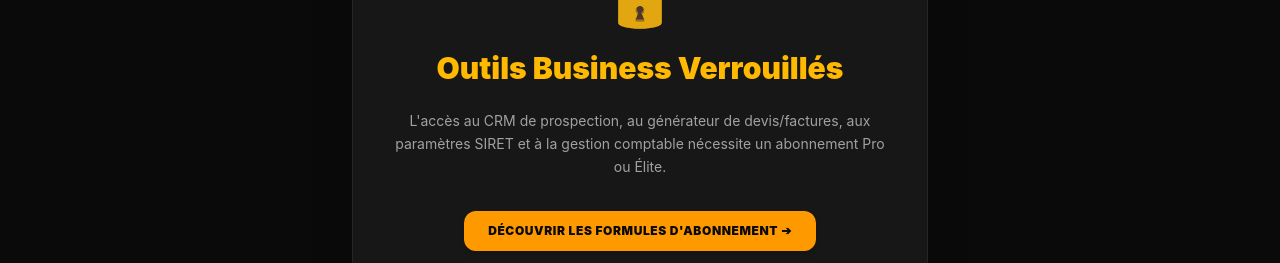
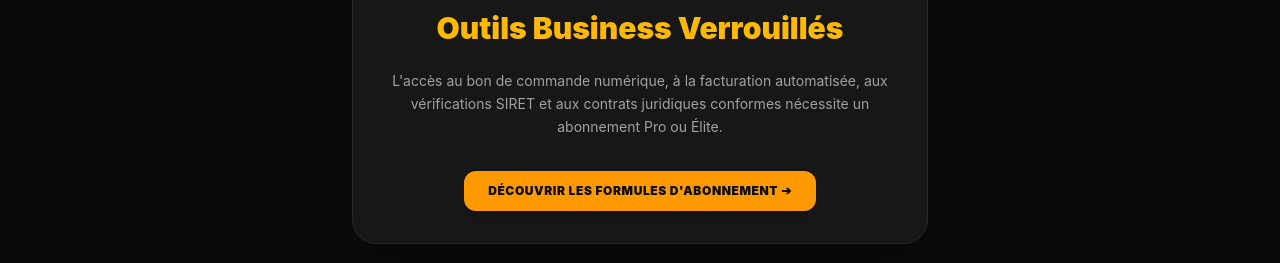
Before and after one commit to cloudshellsystem/boke, a React (Vite) app: page /espace-pro in a window 1280 px wide. Shown: the part 292-555 px from the top of the page. Built offline with nearby package versions, Linux system fonts and the light colour scheme; no server answers.

Commit message:
fix: epuration complete design espace pro et onglet tarifs

```diff
--- a/src/App.jsx
+++ b/src/App.jsx
@@ -11,13 +11,13 @@ import CreatorDirectory from "./components/CreatorDirectory";
 import ForumPage from "./components/ForumPage";
 import AdminForumModeration from "./components/AdminForumModeration";
 import EspaceMembrePro from "./components/EspaceMembrePro";
-import Abonnes from "./components/Abonnes";
+import TarifsPage from "./components/TarifsPage"; // Page des tarifs dédiée
 import Cart from "./components/Cart";
 import Checkout from "./components/Checkout";
 import CGUPage from "./components/CGUPage";
 import WhatsAppWidget from "./components/WhatsAppWidget";
 import Footer from "./components/Footer";
-import AuthModal from "./components/AuthModal"; // 🚀 Import de la modale jaune officielle
+import AuthModal from "./components/AuthModal";
 
 // Initialisation de Google Analytics 4
 ReactGA.initialize("G-FVFKNP75BZ");
@@ -28,14 +28,14 @@ const NAV_LINKS_DATA = {
     { to: "/creators", label: "Créateurs" },
     { to: "/forum", label: "Forum" },
     { to: "/espace-pro", label: "Espace Pro" },
-    { to: "/abonnes", label: "Tarifs" }, // ⚡ Renommé de "Abonnés" à "Tarifs"
+    { to: "/tarifs", label: "Tarifs" },
   ],
   en: [
     { to: "/", label: "Home / Stock" },
     { to: "/creators", label: "Creators" },
     { to: "/forum", label: "Forum" },
     { to: "/espace-pro", label: "Pro Space" },
-    { to: "/abonnes", label: "Pricing" }, // ⚡ Renommé de "Subscribers" à "Pricing"
+    { to: "/tarifs", label: "Pricing" },
   ],
 };
 
@@ -140,7 +140,7 @@ function GlobalNavbar({ onOpenAuth }) {
 
           {isLoggedIn ? (
             <Link
-              to="/abonnes"
+              to="/tarifs"
               className="border-2 border-emerald-500 bg-emerald-500/10 text-emerald-400 px-3.5 py-2 rounded-xl text-xs sm:text-sm font-bold shadow-sm shadow-emerald-500/20 flex items-center gap-2 transition hover:bg-emerald-500/20"
             >
               <span className="h-2 w-2 rounded-full bg-emerald-400 animate-pulse"></span>
@@ -199,7 +199,7 @@ function AppShell() {
           <Route path="/forum" element={<ForumPage onRequireLogin={openAuth} />} />
           <Route path="/admin/moderation" element={<AdminForumModeration />} />
           <Route path="/espace-pro" element={<EspaceMembrePro onRequireLogin={openAuth} />} />
-          <Route path="/abonnes" element={<Abonnes onRequireLogin={openAuth} />} />
+          <Route path="/tarifs" element={<TarifsPage onRequireLogin={openAuth} />} />
           <Route path="/cart" element={<Cart />} />
           <Route path="/checkout" element={<Checkout />} />
           <Route path="/cgu" element={<CGUPage />} />
@@ -214,7 +214,6 @@ function AppShell() {
         }
       }} />
 
-      {/* 🚀 Intégration propre de la modale d'authentification officielle */}
       <AuthModal isOpen={showAuthModal} onClose={closeAuth} />
     </div>
   );
--- a/src/components/EspaceMembrePro.jsx
+++ b/src/components/EspaceMembrePro.jsx
@@ -1,5 +1,6 @@
 // src/components/EspaceMembrePro.jsx
 import React, { useState, useRef, useEffect } from "react";
+import { useNavigate } from "react-router-dom";
 import { formatPrice } from "../lib/formatPrice";
 import { supabase } from "../lib/supabaseClient";
 import { useAuth } from "../context/AuthContext";
@@ -31,6 +32,7 @@ function issueErrorMessage(err, isEn) {
 export default function EspaceMembrePro({ onRequireLogin }) {
   const { isLoggedIn, loading: authLoading, user } = useAuth();
   const { lang } = useLanguage();
+  const navigate = useNavigate();
   const isEn = lang === "en";
 
   const [activeTab, setActiveTab] = useState("companyConfig");
@@ -58,7 +60,6 @@ export default function EspaceMembrePro({ onRequireLogin }) {
 
   const [scriptStep, setScriptStep] = useState(1);
 
-  // Leads de démonstration pour le CRM & Scripts
   const [mockLeads] = useState([
     {
       id: 1,
@@ -73,7 +74,6 @@ export default function EspaceMembrePro({ onRequireLogin }) {
     },
   ]);
 
-  // Chargement du profil Supabase
   useEffect(() => {
     if (isLoggedIn && user) {
       supabase
@@ -116,10 +116,10 @@ export default function EspaceMembrePro({ onRequireLogin }) {
     );
   }
 
-  // 🔒 BARRIÈRE DE VERROUILLAGE ÉPURÉE
+  // 🔒 SURCOUCHE DE SÉCURITÉ MVP ÉPURÉE POUR LE SALON
   if (!isLoggedIn || !hasProTier) {
     return (
-      <div className="mx-auto w-full max-w-7xl bg-neutral-950 p-4 sm:p-8 text-neutral-200 min-h-[80vh] font-sans flex flex-col items-center justify-center">
+      <div className="mx-auto w-full max-w-7xl bg-neutral-950 p-4 sm:p-8 text-neutral-200 min-h-[70vh] font-sans flex flex-col items-center justify-center">
         <div className="max-w-xl bg-neutral-900 border border-neutral-800 p-8 rounded-3xl shadow-2xl text-center space-y-6">
           <span className="text-6xl block animate-bounce">🔒</span>
           <h1 className="text-2xl sm:text-3xl font-black text-amber-400">
@@ -127,16 +127,13 @@ export default function EspaceMembrePro({ onRequireLogin }) {
           </h1>
           <p className="text-xs sm:text-sm text-neutral-400 leading-relaxed">
             {isEn
-              ? "Access to CRM, invoice generators, SIRET settings, and legal contracts requires a Pro or Elite account."
-              : "L'accès au CRM de prospection, au générateur de devis/factures, aux paramètres SIRET et à la gestion comptable nécessite un abonnement Pro ou Élite."}
+              ? "Access to the digital order form, automated invoicing, SIRET verification, and compliant legal contracts requires a Pro or Elite subscription."
+              : "L'accès au bon de commande numérique, à la facturation automatisée, aux vérifications SIRET et aux contrats juridiques conformes nécessite un abonnement Pro ou Élite."}
           </p>
-
           <div className="pt-2">
             <button
               type="button"
-              onClick={() => {
-                window.location.href = "/";
-              }}
+              onClick={() => navigate("/tarifs")}
               className="bg-amber-500 hover:bg-amber-400 text-neutral-950 font-black px-6 py-3 rounded-xl text-xs uppercase tracking-wider transition-all duration-200 shadow-md cursor-pointer"
             >
               {isEn ? "View Subscription Plans ➔" : "Découvrir les formules d'abonnement ➔"}
@@ -157,9 +154,7 @@ export default function EspaceMembrePro({ onRequireLogin }) {
       setRestrictionModal({
         open: true,
         title: isEn ? "Pro Tier Required" : "Abonnement Pro requis",
-        text: isEn
-          ? "This tool is reserved for Pro and Elite subscribers."
-          : "Cet outil est strictement réservé aux abonnés Pro et Élite."
+        text: isEn ? "This tool is reserved for Pro and Elite subscribers." : "Cet outil est strictement réservé aux abonnés Pro et Élite."
       });
       return;
     }
@@ -168,9 +163,7 @@ export default function EspaceMembrePro({ onRequireLogin }) {
       setRestrictionModal({
         open: true,
         title: isEn ? "Elite Agency Required" : "Offre Agence Élite requise",
-        text: isEn
-          ? "This CRM & Sales area is reserved for Elite Agency members."
-          : "Cet espace CRM, Tunnels et Scripts de vente est réservé aux membres Agence Élite."
+        text: isEn ? "This CRM & Sales area is reserved for Elite Agency members." : "Cet espace CRM, Tunnels et Scripts de vente est réservé aux membres Agence Élite."
       });
       return;
     }
@@ -341,7 +334,6 @@ export default function EspaceMembrePro({ onRequireLogin }) {
   return (
     <div className="mx-auto w-full max-w-7xl bg-neutral-950 p-4 sm:p-8 text-neutral-200 min-h-screen font-sans">
 
-      {/* ⚡ EN-TÊTE PRO ÉPURÉ & CLAIR */}
       <div className="mb-8 border-b border-neutral-800 pb-5">
         <h1 className="text-2xl sm:text-3xl font-black text-amber-400">
           {isEn ? "Pro Business Space" : "Espace Pro & Outils Business"}
@@ -351,9 +343,7 @@ export default function EspaceMembrePro({ onRequireLogin }) {
         </p>
       </div>
 
-      {/* ⚡ NAVIGATION PAR SERVICES (CRM, SIRET, FACTURES, SCRIPTS) */}
       <div className="flex flex-wrap items-center gap-2 mb-8 pb-3 border-b border-neutral-900">
-
         <button
           onClick={() => handleTabClick("companyConfig", "pro")}
           className={`px-4 py-2.5 rounded-xl text-xs font-bold transition flex items-center gap-2 cursor-pointer ${
@@ -389,13 +379,9 @@ export default function EspaceMembrePro({ onRequireLogin }) {
         >
           <span>{!hasEliteTier && "🔒 "}💬</span> {isEn ? "Sales Scripts" : "Scripts de Vente Directe"}
         </button>
-
       </div>
 
-      {/* CONTENU DES SERVICES */}
       <div className="space-y-6">
-
-        {/* SERVICE 1 : CONFIGURATION ENTREPRISE */}
         {activeTab === "companyConfig" && hasProTier && (
           <div className="bg-neutral-900 border border-neutral-800 p-6 rounded-2xl max-w-2xl mx-auto space-y-5">
             <h3 className="text-base font-bold text-amber-400">{isEn ? "Company Settings & Logo" : "Paramètres de votre Entreprise & Logo"}</h3>
@@ -465,7 +451,6 @@ export default function EspaceMembrePro({ onRequireLogin }) {
           </div>
         )}
 
-        {/* SERVICE 2 : ÉDITEUR DE FACTURES ET DEVIS PDF */}
         {activeTab === "invoices" && hasProTier && (
           <div className="grid grid-cols-1 lg:grid-cols-2 gap-6">
             <div className="bg-neutral-900 border border-neutral-800 p-6 rounded-2xl space-y-4 h-fit">
@@ -571,7 +556,6 @@ export default function EspaceMembrePro({ onRequireLogin }) {
           </div>
         )}
 
-        {/* SERVICE 3 : CRM & SUIVI PROSPECTS */}
         {activeTab === "crm" && hasEliteTier && (
           <div className="bg-neutral-900 border border-neutral-800 p-6 rounded-2xl space-y-4">
             <h3 className="text-base font-bold text-amber-400">📊 {isEn ? "CRM & Lead Pipeline" : "CRM & Suivi des Prospects"}</h3>
@@ -588,7 +572,6 @@ export default function EspaceMembrePro({ onRequireLogin }) {
           </div>
         )}
 
-        {/* SERVICE 4 : SCRIPTS DE VENTE */}
         {activeTab === "notionLive" && hasEliteTier && (
           <div className="bg-gradient-to-br from-neutral-950 via-neutral-900 to-amber-950/20 border-2 border-amber-500/40 p-6 rounded-3xl shadow-2xl space-y-5">
             <h2 className="text-xl font-black text-white">{isEn ? "Sales Funnel & Pro Script" : "Tunnel de Vente & Script Pro"}</h2>
@@ -601,10 +584,8 @@ export default function EspaceMembrePro({ onRequireLogin }) {
             </button>
           </div>
         )}
-
       </div>
 
-      {/* MODAL RESTRICTION */}
       {restrictionModal.open && (
         <div className="fixed inset-0 z-50 bg-black/80 flex items-center justify-center p-4">
           <div className="bg-neutral-900 border border-amber-500/50 rounded-2xl max-w-md w-full p-6 space-y-5 shadow-2xl relative">
@@ -629,7 +610,7 @@ export default function EspaceMembrePro({ onRequireLogin }) {
               <button
                 onClick={() => {
                   setRestrictionModal({ open: false, title: "", text: "" });
-                  window.location.href = "/";
+                  navigate("/tarifs");
                 }}
                 className="w-full py-3 bg-gradient-to-r from-amber-400 to-amber-500 text-neutral-950 font-bold rounded-xl text-xs uppercase tracking-wider hover:brightness-110 transition cursor-pointer"
               >
```
